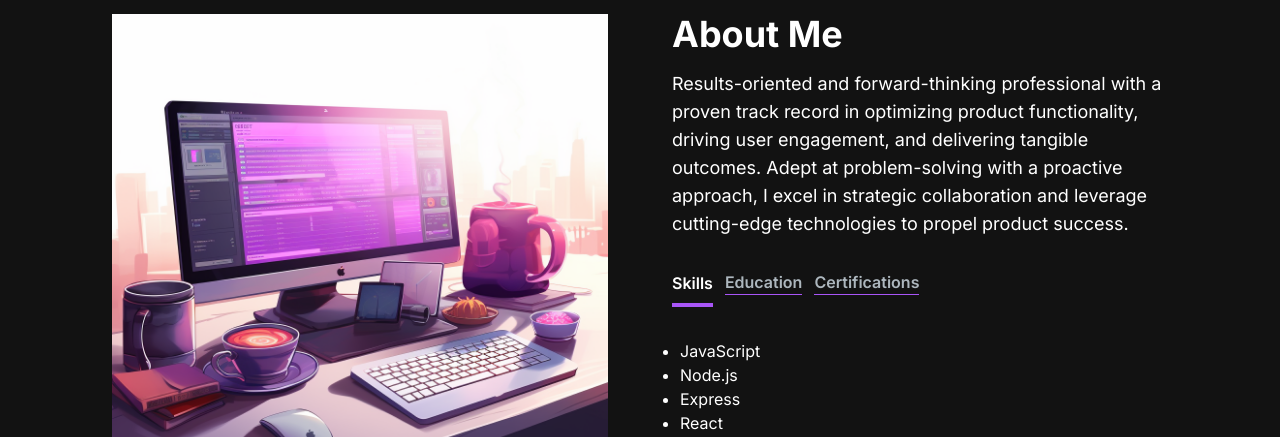
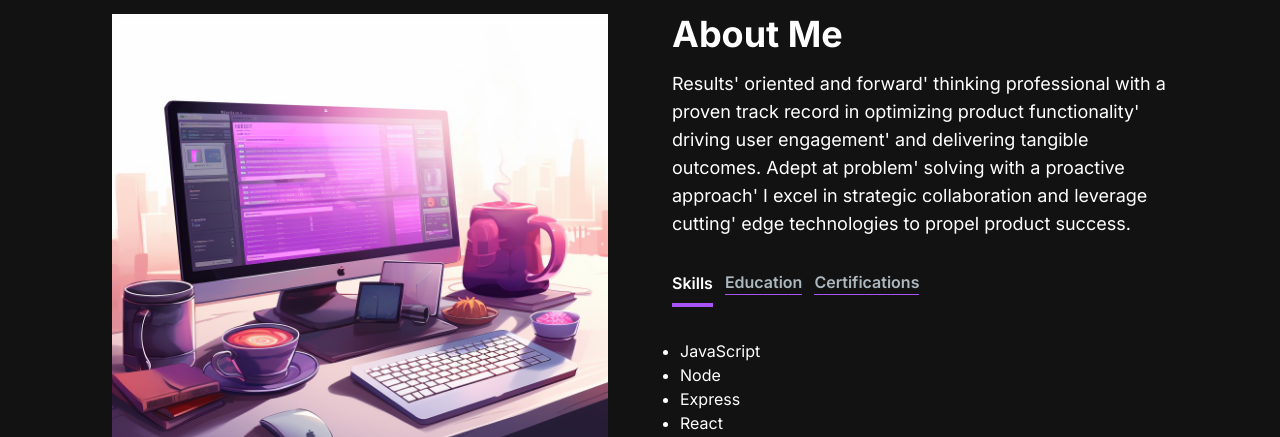
Before and after one commit to mksahota10/portfolio-website, a Next.js app: page / in a window 1280 px wide. Shown: the part 690-1127 px from the top of the page. Built offline with nearby package versions, Linux system fonts and the light colour scheme.

Commit message:
fixed apos

```diff
--- a/app/components/AboutSection.jsx
+++ b/app/components/AboutSection.jsx
@@ -10,7 +10,7 @@ const TAB_DATA = [
     content: (
       <ul className="list-disc pl-2">
          <li>JavaScript</li>
-        <li>Node.js</li>
+        <li>Node</li>
         <li>Express</li>
         <li>React</li>
         <li>PostgreSQL</li>
@@ -24,7 +24,7 @@ const TAB_DATA = [
     id: "education",
     content: (
       <ul className="list-disc pl-2">
-        <li> Economics and Communication Studies, San Jose State University</li>
+        <li> Economics and Communication Studies&apos;{" "} San Jose State University</li>
       </ul>
     ),
   },
@@ -33,7 +33,7 @@ const TAB_DATA = [
     id: "certifications",
     content: (
       <ul className="list-disc pl-2">
-        <li>Fullstack Software Engineer, General Assembly</li>
+        <li>Fullstack Software Engineer&apos;{" "} General Assembly</li>
         <li>AWS Cloud Practitioner</li>
         <li>FINRA Series 7 and 63</li>
       </ul>
@@ -58,7 +58,7 @@ const AboutSection = () => {
         <div className="mt-4 md:mt-0 text-left flex flex-col h-full">
           <h2 className="text-4xl font-bold text-white mb-4">About Me</h2>
           <p className="text-base lg:text-lg">
-          Results-oriented and forward-thinking professional with a proven track record in optimizing product functionality, driving user engagement, and delivering tangible outcomes. Adept at problem-solving with a proactive approach, I excel in strategic collaboration and leverage cutting-edge technologies to propel product success.
+          Results&apos;{" "}oriented and forward&apos;{" "}thinking professional with a proven track record in optimizing product functionality&apos;{" "} driving user engagement&apos;{" "} and delivering tangible outcomes. Adept at problem&apos;{" "}solving with a proactive approach&apos;{" "} I excel in strategic collaboration and leverage cutting&apos;{" "}edge technologies to propel product success.
           </p>
           <div className="flex flex-row justify-start mt-8">
             <TabButton
--- a/app/components/HeroSection.jsx
+++ b/app/components/HeroSection.jsx
@@ -37,7 +37,7 @@ const HeroSection = () => {
             />
           </h1>
           <p className="text-[#ADB7BE] text-base sm:text-lg mb-6 lg:text-xl">
-           Let's Connect!
+           Let&apos;s{" "} Connect!
           </p>
           <div>
             <Link
```
